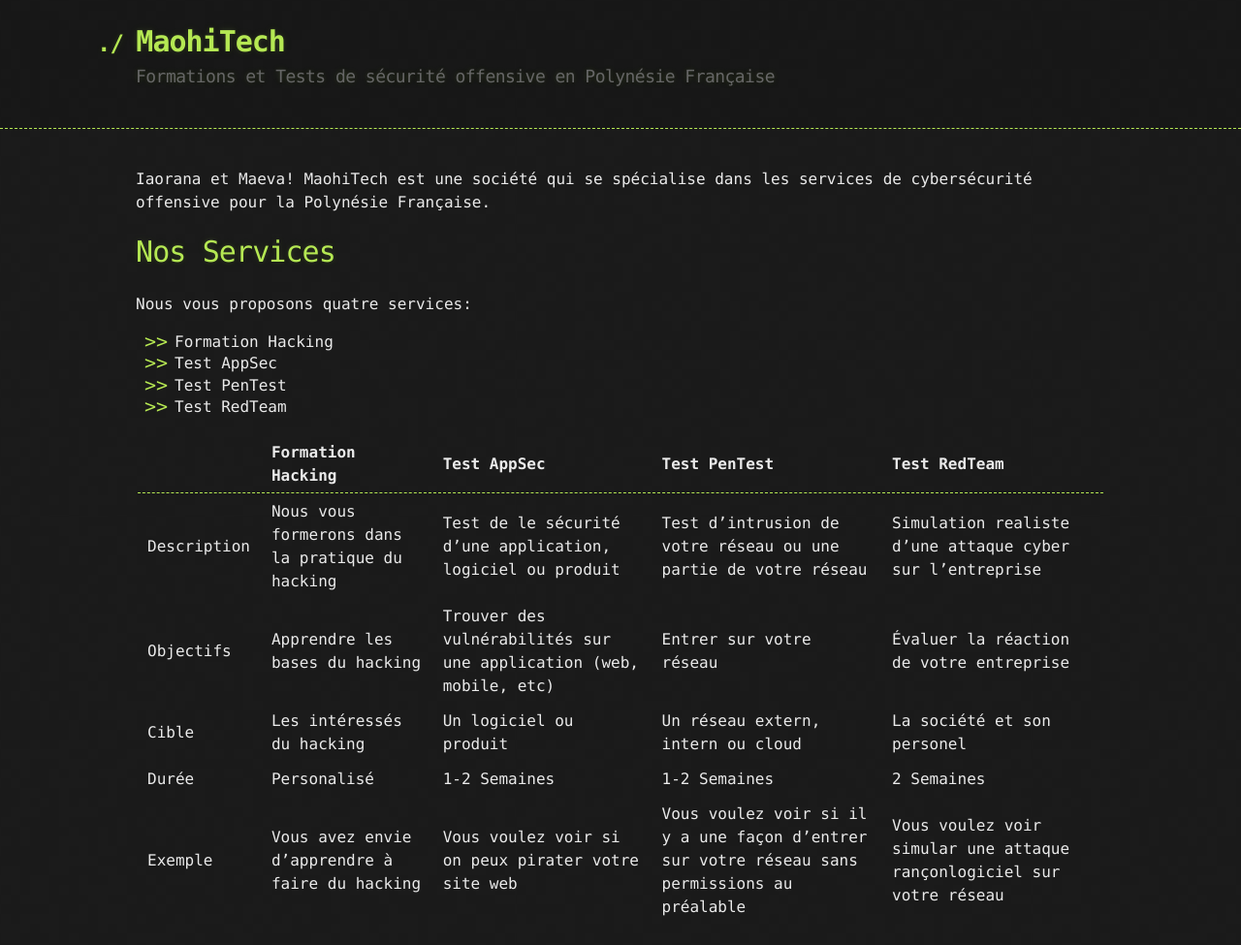
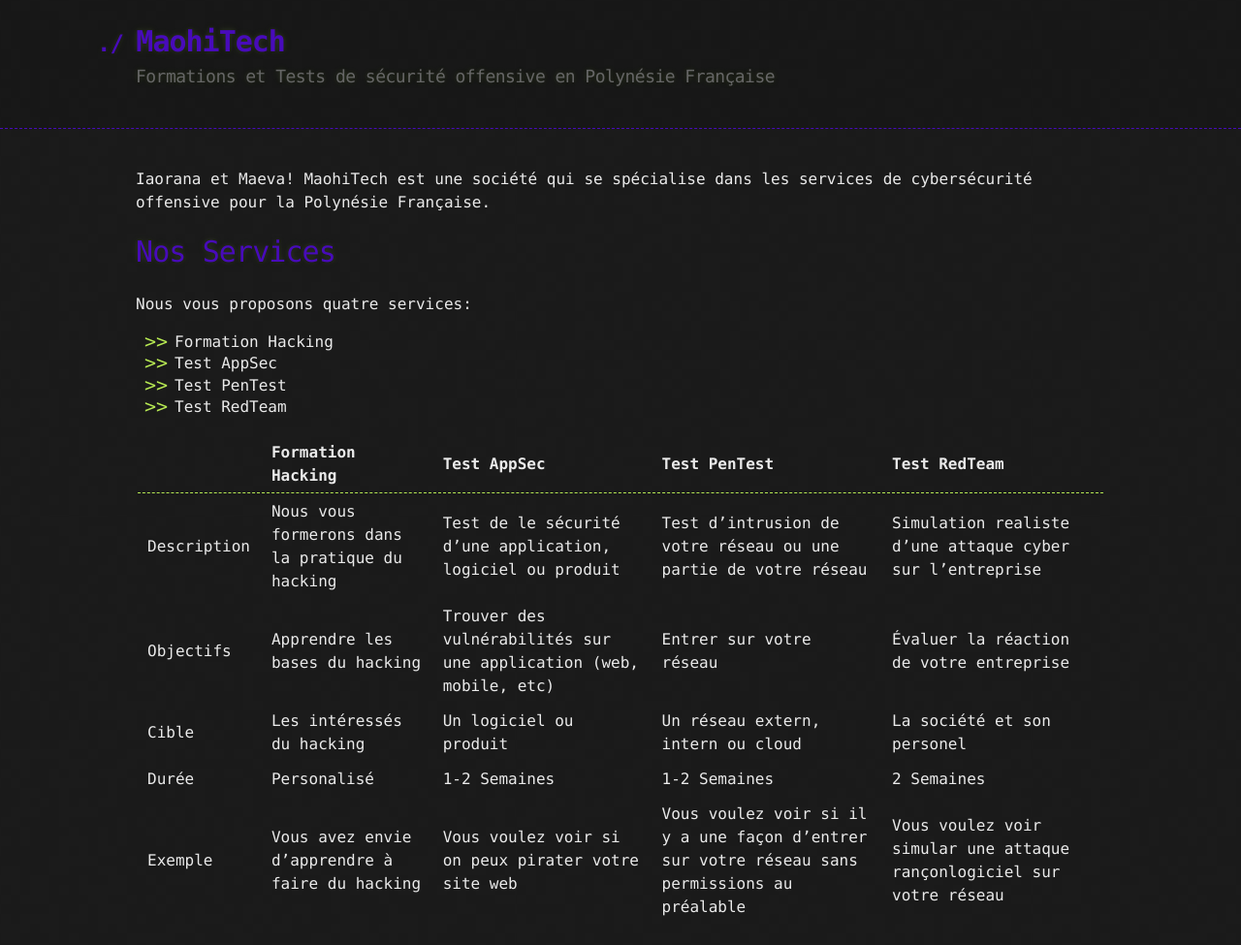
Before and after one commit to stagehackingtahiti/maohitech, a Jekyll site: the page built from index.md, in a window 1280 px wide. Shown: the whole page at 97% size. Built offline with Jekyll 4.4.1, drawn with Linux system fonts in a browser that asks for light colours.

Commit message:
[+] Purple

```diff
--- a/_sass/_default_colors.scss
+++ b/_sass/_default_colors.scss
@@ -3,7 +3,7 @@ $alto: #d0d0d0;
 $bouquet: #aa759f;
 $chelsea-cucumber: #480bba;
 $cod-grey: #000000;
-$conifer: #b5e853;
+$conifer: #480bba;
 $dove-grey: #666;
 $gallery: #eaeaea;
 $grey: #888;
```
